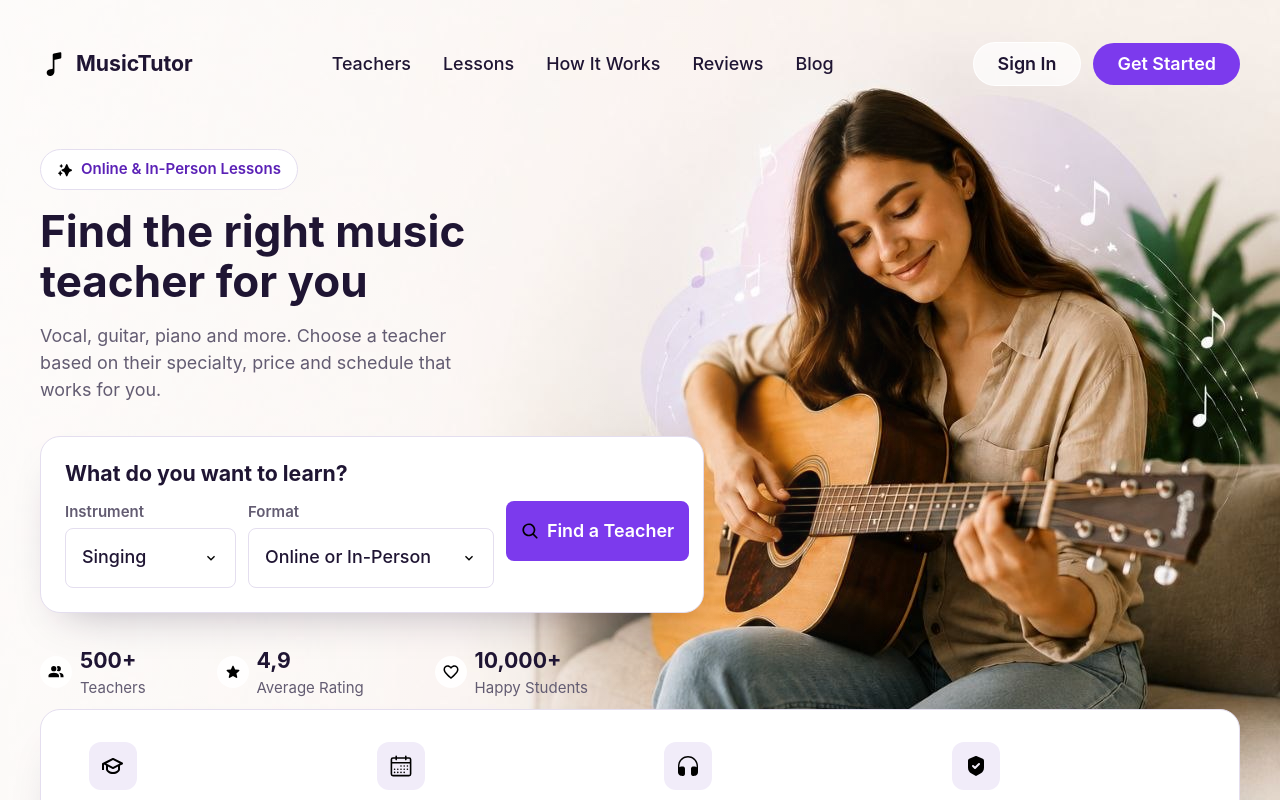
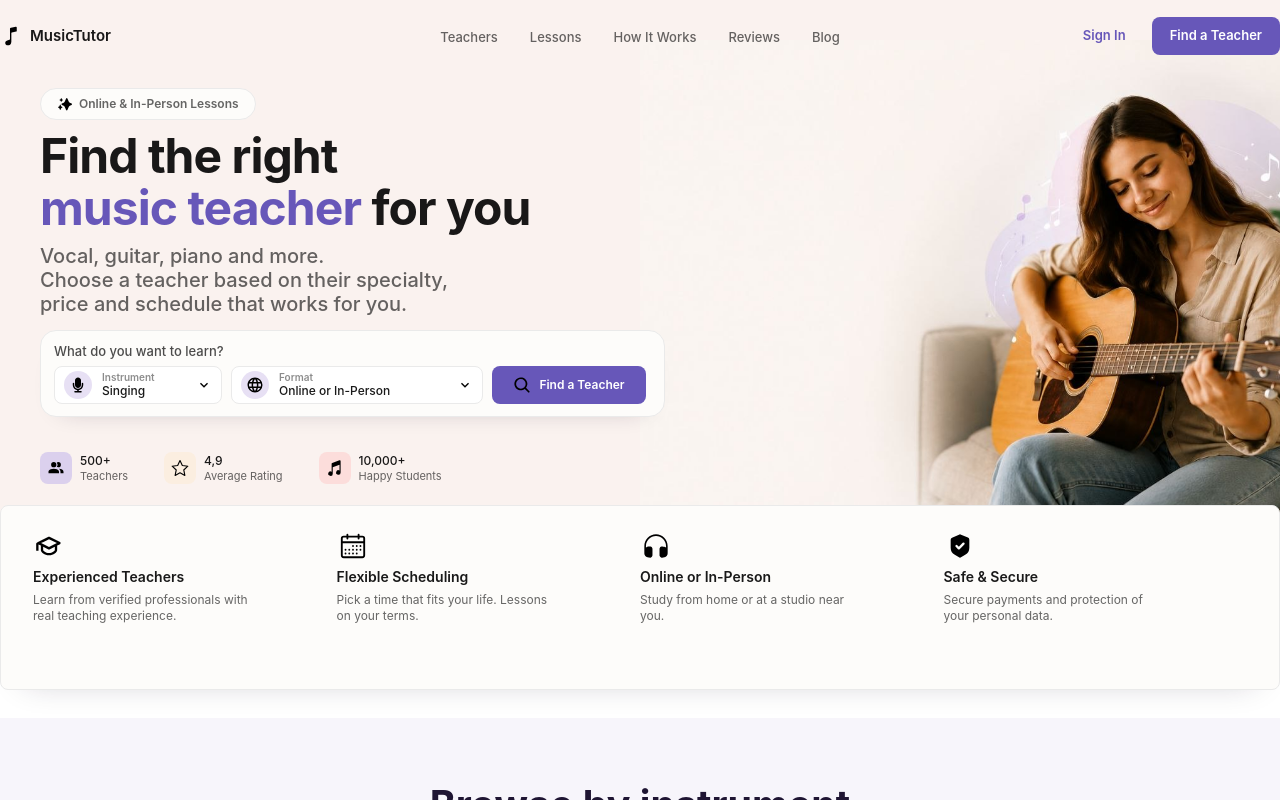
Before and after one commit to ValeriySolod/MusicTutor, a Next.js app: page / in a window 1280 px wide. Shown: the top 800 px of the page. Built offline with nearby package versions, Linux system fonts and the light colour scheme.

Commit message:
Refine landing page hero layout

```diff
--- a/src/components/layout/Header/Header.module.css
+++ b/src/components/layout/Header/Header.module.css
@@ -12,16 +12,16 @@
   align-items: center;
   justify-content: space-between;
   gap: var(--space-4);
-  padding-block: var(--space-3);
+  padding-block: 13px;
 }
 
 .brand {
   display: flex;
   align-items: center;
   gap: var(--space-2);
-  font-weight: 700;
-  font-size: var(--font-size-lg);
-  color: var(--color-text);
+  font-weight: 600;
+  font-size: 15px;
+  color: var(--text-primary);
 }
 
 .desktopNav {
@@ -36,11 +36,12 @@
 
 .navLink {
   font-weight: 500;
-  color: var(--color-text-muted);
+  font-size: 13px;
+  color: var(--text-secondary);
 }
 
 .navLink:hover {
-  color: var(--color-text);
+  color: var(--text-primary);
 }
 
 .desktopActions {
@@ -50,18 +51,20 @@
 }
 
 .secondaryAction {
-  padding: var(--space-2) var(--space-5);
-  border-radius: var(--radius-full);
-  border: 1px solid var(--color-border);
+  padding: 9px 14px;
+  border-radius: var(--radius-sm);
   font-weight: 600;
+  font-size: 13px;
+  color: var(--brand-purple);
 }
 
 .primaryAction {
-  padding: var(--space-2) var(--space-5);
-  border-radius: var(--radius-full);
-  background-color: var(--color-primary);
+  padding: 9px 18px;
+  border-radius: var(--radius-sm);
+  background-color: var(--brand-purple);
   color: var(--color-text-on-primary);
   font-weight: 600;
+  font-size: 13px;
 }
 
 @media (min-width: 1024px) {
@@ -74,33 +77,41 @@
   }
 }
 
-/* The hero's layered composition (photo + overlaid header/copy/search/stats)
-   only holds together at widths close to the 1440px design frame - see
-   Hero.module.css. Below that, Header stays in its normal solid/sticky mode. */
 @media (min-width: 1280px) {
   .header {
     position: absolute;
     inset-block-start: 0;
     inset-inline: 0;
+    height: 72px;
     background-color: transparent;
     border-bottom: none;
   }
 
   .inner {
-    max-width: 1440px;
+    max-width: 1360px;
     margin-inline: auto;
-    padding: 0 40px;
+    padding: 0;
     padding-block: 0;
-    margin-block-start: 40px;
-    height: 48px;
+    height: 72px;
+    align-items: center;
   }
 
-  .navLink {
-    color: var(--color-text);
+  .brand,
+  .desktopActions {
+    width: 260px;
+  }
+
+  .desktopNav {
+    position: absolute;
+    inset-inline-start: 50%;
+    transform: translateX(-50%);
+  }
+
+  .desktopActions {
+    justify-content: flex-end;
   }
 
   .secondaryAction {
-    background-color: rgb(255 255 255 / 0.7);
-    border-color: rgb(255 255 255 / 0.9);
+    background-color: transparent;
   }
 }
--- a/src/components/layout/Header/Header.tsx
+++ b/src/components/layout/Header/Header.tsx
@@ -9,7 +9,7 @@ export function Header() {
     <header className={styles.header}>
       <Container className={styles.inner}>
         <a href="#hero" className={styles.brand}>
-          <Icon name="logo-music-note" size={28} alt="" />
+          <Icon name="logo-music-note" size={22} alt="" color="var(--brand-purple)" />
           <span>MusicTutor</span>
         </a>
 
@@ -30,7 +30,7 @@ export function Header() {
             Sign In
           </button>
           <button type="button" className={styles.primaryAction}>
-            Get Started
+            Find a Teacher
           </button>
         </div>
 
--- a/src/components/sections/Hero/Hero.module.css
+++ b/src/components/sections/Hero/Hero.module.css
@@ -1,11 +1,9 @@
 .hero {
   position: relative;
   width: 100%;
+  overflow: hidden;
+  background: var(--background-cream);
 }
-
-/* ------------------------------------------------------------------ */
-/* Photo                                                               */
-/* ------------------------------------------------------------------ */
 
 .photoLayer {
   position: relative;
@@ -15,26 +13,12 @@
 
 .photoFrame {
   border-radius: 0;
+  background: transparent;
 }
 
-.overlay {
-  position: absolute;
-  inset: 0;
-  z-index: 1;
-  background: linear-gradient(
-    100deg,
-    rgb(255 255 255 / 0.65) 0%,
-    rgb(255 255 255 / 0.35) 32%,
-    rgb(255 255 255 / 0.05) 55%,
-    rgb(255 255 255 / 0) 70%
-  );
-  pointer-events: none;
+.photoFrame img {
+  object-position: 66% 50%;
 }
-
-/* ------------------------------------------------------------------ */
-/* Stack: copy + search panel + stats (mobile: normal flow below the   */
-/* photo; desktop: absolutely grouped over the hero, see below)        */
-/* ------------------------------------------------------------------ */
 
 .stack {
   position: relative;
@@ -44,82 +28,108 @@
 .copy {
   display: flex;
   flex-direction: column;
-  gap: var(--space-4);
-  padding: var(--space-8) var(--container-padding-inline) var(--space-6);
+  gap: 14px;
+  padding: var(--space-8) var(--container-padding-inline) var(--space-5);
 }
 
 .eyebrow {
   align-self: flex-start;
   display: inline-flex;
   align-items: center;
-  gap: var(--space-2);
-  padding: var(--space-2) var(--space-4);
-  border-radius: var(--radius-full);
-  border: 1px solid var(--color-border);
-  background-color: var(--color-surface);
-  color: var(--color-primary-dark);
-  font-size: var(--font-size-sm);
+  gap: 6px;
+  height: 32px;
+  padding: 4px 16px;
+  border-radius: 40px;
+  border: 1px solid var(--border-default);
+  background-color: var(--background-card);
+  color: var(--text-secondary);
+  font-size: 12px;
   font-weight: 600;
 }
 
 .heading {
-  color: var(--color-text);
+  color: var(--text-primary);
   max-width: 100%;
-  font-size: var(--font-size-3xl);
+  font-size: 36px;
+  letter-spacing: -0.02em;
+}
+
+.headingLine {
+  display: block;
+  white-space: nowrap;
+}
+
+.headingAccent {
+  color: var(--brand-purple);
 }
 
 .description {
   max-width: 100%;
-  font-size: var(--font-size-base);
+  font-size: 14px;
+  line-height: 1.35;
+  color: var(--text-secondary);
 }
 
-/* ------------------------------------------------------------------ */
-/* Desktop: layered composition matching the 1440x960 Figma frame.     */
-/* This breakpoint is intentionally close to the 1440px design width:  */
-/* the panel/stats/features card use content-driven (not scaled)       */
-/* heights, so spacing between them only holds together near the      */
-/* design's own scale. Below it, everything stacks in normal flow.     */
-/* ------------------------------------------------------------------ */
+.descriptionLine {
+  display: block;
+}
 
 @media (min-width: 1280px) {
   .hero {
-    max-width: 1440px;
-    margin-inline: auto;
-    aspect-ratio: 1440 / 960;
+    height: 575px;
   }
 
   .photoLayer {
     position: absolute;
-    inset: 0;
-    height: 100%;
+    width: auto;
+    inset-block-start: 40px;
+    inset-inline-start: 50%;
+    inset-inline-end: 0;
+    inset-block-end: 0;
+    z-index: 0;
   }
 
   .photoFrame {
     height: 100%;
+    aspect-ratio: auto !important;
+  }
+
+  .photoFrame img {
+    object-fit: cover;
+    object-position: 35% 4%;
   }
 
   .stack {
     position: absolute;
-    inset-block-start: 17.5%;
-    inset-inline-start: 40px;
-    width: 664px;
+    inset-block-start: 88px;
+    inset-inline-start: max(40px, calc((100vw - 1360px) / 2));
+    width: 625px;
     display: flex;
     flex-direction: column;
-    gap: var(--space-6);
+    gap: 14px;
+    z-index: 2;
   }
 
   .copy {
     width: 510px;
     padding: 0;
-    gap: var(--space-4);
+    gap: 10px;
   }
 
   .heading {
+    width: 510px;
     max-width: 510px;
-    font-size: 2.75rem;
+    font-size: 48px;
+    line-height: 52px;
+    font-weight: 700;
+    letter-spacing: -0.02em;
   }
 
   .description {
+    width: 429px;
     max-width: 429px;
+    font-size: 20px;
+    line-height: 24px;
+    font-weight: 500;
   }
 }
--- a/src/components/sections/Hero/Hero.tsx
+++ b/src/components/sections/Hero/Hero.tsx
@@ -18,21 +18,24 @@ export function Hero() {
           cropAspectRatio="3 / 2"
           className={styles.photoFrame}
         />
-        <div className={styles.overlay} aria-hidden="true" />
       </div>
 
       <div className={styles.stack}>
         <div className={styles.copy}>
           <span className={styles.eyebrow}>
-            <Icon name="sparkles" size={16} alt="" />
+            <Icon name="sparkles" size={16} alt="" color="var(--accent-gold-star)" />
             Online & In-Person Lessons
           </span>
           <h1 id="hero-heading" className={styles.heading}>
-            Find the right music teacher for you
+            <span className={styles.headingLine}>Find the right</span>
+            <span className={styles.headingLine}>
+              <span className={styles.headingAccent}>music teacher</span> for you
+            </span>
           </h1>
           <p className={styles.description}>
-            Vocal, guitar, piano and more. Choose a teacher based on their
-            specialty, price and schedule that works for you.
+            <span className={styles.descriptionLine}>Vocal, guitar, piano and more.</span>
+            <span className={styles.descriptionLine}>Choose a teacher based on their specialty,</span>
+            <span className={styles.descriptionLine}>price and schedule that works for you.</span>
           </p>
         </div>
 
--- a/src/components/sections/KeyBenefits/KeyBenefits.module.css
+++ b/src/components/sections/KeyBenefits/KeyBenefits.module.css
@@ -1,7 +1,7 @@
 .section {
   position: relative;
-  z-index: 2;
-  padding-block: var(--space-6) var(--space-10);
+  z-index: 3;
+  padding-block: var(--space-5) var(--space-10);
 }
 
 .frame {
@@ -11,43 +11,46 @@
 }
 
 .card {
-  padding: var(--space-6);
-  border: 1px solid var(--color-border);
-  border-radius: var(--radius-lg);
-  background-color: var(--color-surface);
+  padding: 22px;
+  border: 1px solid var(--border-default);
+  border-radius: var(--radius-sm);
+  background-color: var(--background-card);
   box-shadow: 0 24px 48px -28px rgb(31 21 51 / 0.3);
 }
 
 .grid {
   display: grid;
-  gap: var(--space-6);
+  gap: 22px;
   grid-template-columns: 1fr;
 }
 
 .item {
   display: flex;
   flex-direction: column;
-  gap: var(--space-3);
+  align-items: flex-start;
+  gap: 8px;
 }
 
 .iconWrap {
   display: flex;
   align-items: center;
   justify-content: center;
-  width: 48px;
-  height: 48px;
-  border-radius: var(--radius-md);
-  background-color: var(--color-surface-alt);
-  color: var(--color-primary);
+  width: 32px;
+  height: 32px;
 }
 
 .itemTitle {
-  color: var(--color-text);
-  font-size: var(--font-size-base);
+  color: var(--text-primary);
+  font-weight: 600;
+  font-size: 14px;
 }
 
 .itemDescription {
-  font-size: var(--font-size-sm);
+  max-width: 205px;
+  color: var(--text-secondary);
+  font-weight: 400;
+  font-size: 11px;
+  line-height: 1.35;
 }
 
 @media (min-width: 768px) {
@@ -58,25 +61,52 @@
 
 @media (min-width: 1024px) {
   .card {
-    padding: var(--space-6) var(--space-8);
+    padding: 24px 30px;
   }
 
   .grid {
     grid-template-columns: repeat(4, 1fr);
-    gap: var(--space-8);
+    gap: 34px;
   }
 }
 
-/* Overlaps the hero's bottom edge - only holds together once the hero
-   itself switches to its layered composition (see Hero.module.css). */
 @media (min-width: 1280px) {
   .section {
-    margin-block-start: -11.25%;
+    margin-block-start: -70px;
     padding-block-start: 0;
+    padding-block-end: 28px;
   }
 
   .frame {
-    max-width: 1440px;
-    padding-inline: 40px;
+    max-width: 1360px;
+    padding-inline: 0;
+  }
+
+  .card {
+    height: 185px;
+    padding: 24px 32px;
+    box-shadow: 0 14px 32px -26px rgb(31 21 51 / 0.3);
+  }
+
+  .grid {
+    grid-template-columns: repeat(4, 1fr);
+    gap: 0;
+    height: 100%;
+  }
+
+  .item {
+    gap: 6px;
+    padding-inline-end: 26px;
+  }
+
+  .itemTitle {
+    font-size: 14px;
+    line-height: 18px;
+  }
+
+  .itemDescription {
+    max-width: 226px;
+    font-size: 12px;
+    line-height: 16px;
   }
 }
--- a/src/components/sections/KeyBenefits/KeyBenefits.tsx
+++ b/src/components/sections/KeyBenefits/KeyBenefits.tsx
@@ -19,7 +19,7 @@ export function KeyBenefits() {
             {KEY_BENEFITS.map((benefit) => (
               <li key={benefit.id} className={styles.item}>
                 <div className={styles.iconWrap}>
-                  <Icon name={benefit.icon} size={24} alt="" />
+                  <Icon name={benefit.icon} size={28} alt="" color="var(--brand-purple)" />
                 </div>
                 <h3 className={styles.itemTitle}>{benefit.title}</h3>
                 <p className={styles.itemDescription}>{benefit.description}</p>
--- a/src/components/sections/PlatformStats/PlatformStats.module.css
+++ b/src/components/sections/PlatformStats/PlatformStats.module.css
@@ -1,47 +1,53 @@
 .section {
-  padding: 0 var(--container-padding-inline) var(--space-8);
+  padding: 0 var(--container-padding-inline) var(--space-6);
 }
 
 .list {
   display: flex;
   flex-wrap: wrap;
-  justify-content: center;
-  gap: var(--space-5);
+  align-items: center;
+  justify-content: flex-start;
+  gap: 18px 32px;
 }
 
 .item {
   display: flex;
   align-items: center;
-  gap: var(--space-2);
+  gap: 8px;
 }
 
 .iconWrap {
   display: flex;
   align-items: center;
   justify-content: center;
-  flex-shrink: 0;
+  flex: 0 0 32px;
   width: 32px;
   height: 32px;
-  border-radius: var(--radius-full);
-  background-color: var(--color-surface);
-  color: var(--color-primary);
+  border-radius: 8px;
 }
 
 .text {
   display: flex;
   flex-direction: column;
+  align-items: flex-start;
+  gap: 1px;
 }
 
 .value {
   margin: 0;
-  font-size: var(--font-size-lg);
-  font-weight: 700;
-  color: var(--color-text);
+  font-size: 12px;
+  line-height: 15px;
+  font-weight: 500;
+  color: rgba(0, 0, 0, 0.9);
+  white-space: nowrap;
 }
 
 .label {
-  font-size: var(--font-size-sm);
-  color: var(--color-text-muted);
+  font-size: 11px;
+  line-height: 14px;
+  font-weight: 400;
+  color: rgba(0, 0, 0, 0.6);
+  white-space: nowrap;
 }
 
 @media (min-width: 640px) {
@@ -54,15 +60,21 @@
   .section {
     padding: 0;
     width: 548px;
+    height: 42px;
+    margin-top: 16px;
   }
 
   .list {
-    justify-content: space-between;
+    width: 548px;
+    height: 42px;
+    justify-content: flex-start;
+    align-items: center;
     flex-wrap: nowrap;
-    gap: var(--space-4);
+    gap: 36px;
   }
 
-  .iconWrap {
-    background-color: rgb(255 255 255 / 0.85);
+  .item {
+    align-items: center;
+    gap: 8px;
   }
 }
--- a/src/components/sections/PlatformStats/PlatformStats.tsx
+++ b/src/components/sections/PlatformStats/PlatformStats.tsx
@@ -1,6 +1,12 @@
 import { Icon } from "@/components/ui/Icon/Icon";
 import { PLATFORM_STATS } from "@/data/stats";
 import styles from "./PlatformStats.module.css";
+
+const STAT_ICON_STYLES: Record<string, { icon: string; color: string; background: string }> = {
+  teachers: { icon: "people", color: "#6757b9", background: "#dbd0ed" },
+  rating: { icon: "star-outline", color: "#edb748", background: "#fbeee0" },
+  students: { icon: "music-notes", color: "#d88179", background: "#fcdddb" },
+};
 
 export function PlatformStats() {
   return (
@@ -13,17 +19,23 @@ export function PlatformStats() {
         MusicTutor platform statistics
       </h2>
       <dl className={styles.list}>
-        {PLATFORM_STATS.map((stat) => (
+        {PLATFORM_STATS.map((stat) => {
+          const iconStyle = STAT_ICON_STYLES[stat.id];
+          return (
             <div key={stat.id} className={styles.item}>
-            <span className={styles.iconWrap}>
-              <Icon name={stat.icon} size={18} alt="" />
+              <span
+                className={styles.iconWrap}
+                style={{ backgroundColor: iconStyle.background }}
+              >
+                <Icon name={iconStyle.icon} size={18} alt="" color={iconStyle.color} />
               </span>
               <span className={styles.text}>
                 <dd className={styles.value}>{stat.value}</dd>
                 <dt className={styles.label}>{stat.label}</dt>
               </span>
             </div>
-        ))}
+          );
+        })}
       </dl>
     </section>
   );
--- a/src/components/sections/TeacherSearchPanel/TeacherSearchPanel.module.css
+++ b/src/components/sections/TeacherSearchPanel/TeacherSearchPanel.module.css
@@ -1,75 +1,103 @@
 .section {
-  padding: 0 var(--container-padding-inline) var(--space-6);
+  padding: 0 var(--container-padding-inline) var(--space-5);
 }
 
 .panel {
-  background-color: var(--color-surface);
-  border: 1px solid var(--color-border);
-  border-radius: var(--radius-lg);
-  padding: var(--space-5);
-  box-shadow: 0 20px 45px -24px rgb(31 21 51 / 0.35);
+  background-color: var(--background-card);
+  border: 1px solid var(--border-default);
+  border-radius: 16px;
+  padding: 18px;
+  box-shadow: 0 18px 38px -24px rgb(31 21 51 / 0.3);
 }
 
 .heading {
-  color: var(--color-text);
-  font-size: var(--font-size-lg);
+  color: var(--text-strong);
+  font-weight: 500;
+  font-size: 13px;
+  line-height: 16px;
 }
 
 .row {
-  margin-top: var(--space-4);
+  margin-top: 0;
   display: flex;
   flex-direction: column;
-  gap: var(--space-3);
+  gap: 10px;
 }
 
 .field {
   display: flex;
-  flex-direction: column;
-  gap: var(--space-1);
-}
-
-.fieldLabel {
-  font-size: var(--font-size-sm);
-  font-weight: 600;
-  color: var(--color-text-muted);
 }
 
 .fieldValue {
   display: flex;
   align-items: center;
-  justify-content: space-between;
-  gap: var(--space-2);
+  gap: 10px;
   width: 100%;
-  padding: var(--space-3) var(--space-4);
-  border: 1px solid var(--color-border);
+  padding: 8px 10px;
+  border: 1px solid var(--border-default);
   border-radius: var(--radius-sm);
-  background-color: var(--color-bg);
-  color: var(--color-text);
-  font-weight: 500;
+  background-color: var(--background-white);
   text-align: left;
 }
 
+.iconCircle {
+  display: flex;
+  align-items: center;
+  justify-content: center;
+  flex-shrink: 0;
+  width: 28px;
+  height: 28px;
+  border-radius: var(--radius-full);
+  background-color: var(--brand-soft-lavender);
+}
+
+.fieldText {
+  display: flex;
+  flex-direction: column;
+  gap: 2px;
+  min-width: 0;
+  flex: 1;
+}
+
+.fieldCaption {
+  font-size: 10px;
+  font-weight: 600;
+  line-height: 1;
+  color: var(--text-caption);
+}
+
+.fieldSelected {
+  font-size: 12px;
+  font-weight: 500;
+  line-height: 1.2;
+  color: var(--text-primary);
+  overflow: hidden;
+  text-overflow: ellipsis;
+  white-space: nowrap;
+}
+
 .fieldValue:hover {
-  border-color: var(--color-primary);
+  border-color: var(--brand-purple);
 }
 
 .submit {
   display: flex;
   align-items: center;
   justify-content: center;
-  gap: var(--space-2);
-  padding: var(--space-3) var(--space-5);
+  gap: 8px;
+  padding: 11px 15px;
   border-radius: var(--radius-sm);
-  background-color: var(--color-primary);
+  background-color: var(--brand-purple);
   color: var(--color-text-on-primary);
   font-weight: 600;
+  font-size: 12px;
   white-space: nowrap;
 }
 
 @media (min-width: 640px) {
   .row {
     flex-direction: row;
-    align-items: flex-end;
+    align-items: stretch;
   }
 
   .field {
@@ -80,16 +108,21 @@
 @media (min-width: 1280px) {
   .section {
     padding: 0;
+    width: 625px;
   }
 
   .panel {
-    padding: var(--space-5);
+    width: 625px;
+    min-height: 86px;
+    padding: 12px 13px;
+    box-shadow: 0 12px 26px -22px rgb(31 21 51 / 0.32);
   }
 
   .row {
     flex-direction: row;
     align-items: stretch;
-    gap: 12px;
+    gap: 9px;
+    margin-top: 7px;
   }
 
   .field {
@@ -97,20 +130,21 @@
   }
 
   .field:first-child {
-    width: 171px;
+    width: 168px;
   }
 
   .field:nth-child(2) {
-    width: 246px;
+    width: 252px;
   }
 
   .fieldValue {
-    height: 60px;
+    height: 38px;
+    padding: 7px 9px;
   }
 
   .submit {
-    width: 183px;
-    height: 60px;
+    width: 154px;
+    height: 38px;
     border-radius: var(--radius-sm);
   }
 }
--- a/src/components/sections/TeacherSearchPanel/TeacherSearchPanel.tsx
+++ b/src/components/sections/TeacherSearchPanel/TeacherSearchPanel.tsx
@@ -15,35 +15,41 @@ export function TeacherSearchPanel() {
 
         <div className={styles.row}>
           <div className={styles.field}>
-            <span id="search-instrument-label" className={styles.fieldLabel}>
-              Instrument
-            </span>
             <button
               type="button"
               className={styles.fieldValue}
-              aria-labelledby="search-instrument-label search-instrument-value"
+              aria-label="Instrument: Singing"
             >
-              <span id="search-instrument-value">Singing</span>
-              <Icon name="chevron-down" size={16} alt="" />
+              <span className={styles.iconCircle}>
+                <Icon name="microphone" size={18} alt="" color="var(--brand-purple)" />
+              </span>
+              <span className={styles.fieldText}>
+                <span className={styles.fieldCaption}>Instrument</span>
+                <span className={styles.fieldSelected}>Singing</span>
+              </span>
+              <Icon name="chevron-down" size={16} alt="" color="var(--brand-purple)" />
             </button>
           </div>
 
           <div className={styles.field}>
-            <span id="search-format-label" className={styles.fieldLabel}>
-              Format
-            </span>
             <button
               type="button"
               className={styles.fieldValue}
-              aria-labelledby="search-format-label search-format-value"
+              aria-label="Format: Online or In-Person"
             >
-              <span id="search-format-value">Online or In-Person</span>
-              <Icon name="chevron-down" size={16} alt="" />
+              <span className={styles.iconCircle}>
+                <Icon name="internet" size={18} alt="" color="var(--brand-purple)" />
+              </span>
+              <span className={styles.fieldText}>
+                <span className={styles.fieldCaption}>Format</span>
+                <span className={styles.fieldSelected}>Online or In-Person</span>
+              </span>
+              <Icon name="chevron-down" size={16} alt="" color="var(--brand-purple)" />
             </button>
           </div>
 
           <button type="button" className={styles.submit}>
-            <Icon name="search" size={18} alt="" />
+            <Icon name="search" size={18} alt="" color="#ffffff" />
             Find a Teacher
           </button>
         </div>
```
Also changed, not shown: src/app/globals.css (+29 -0 lines). Lines whose indentation alone changed are shown as unchanged.
